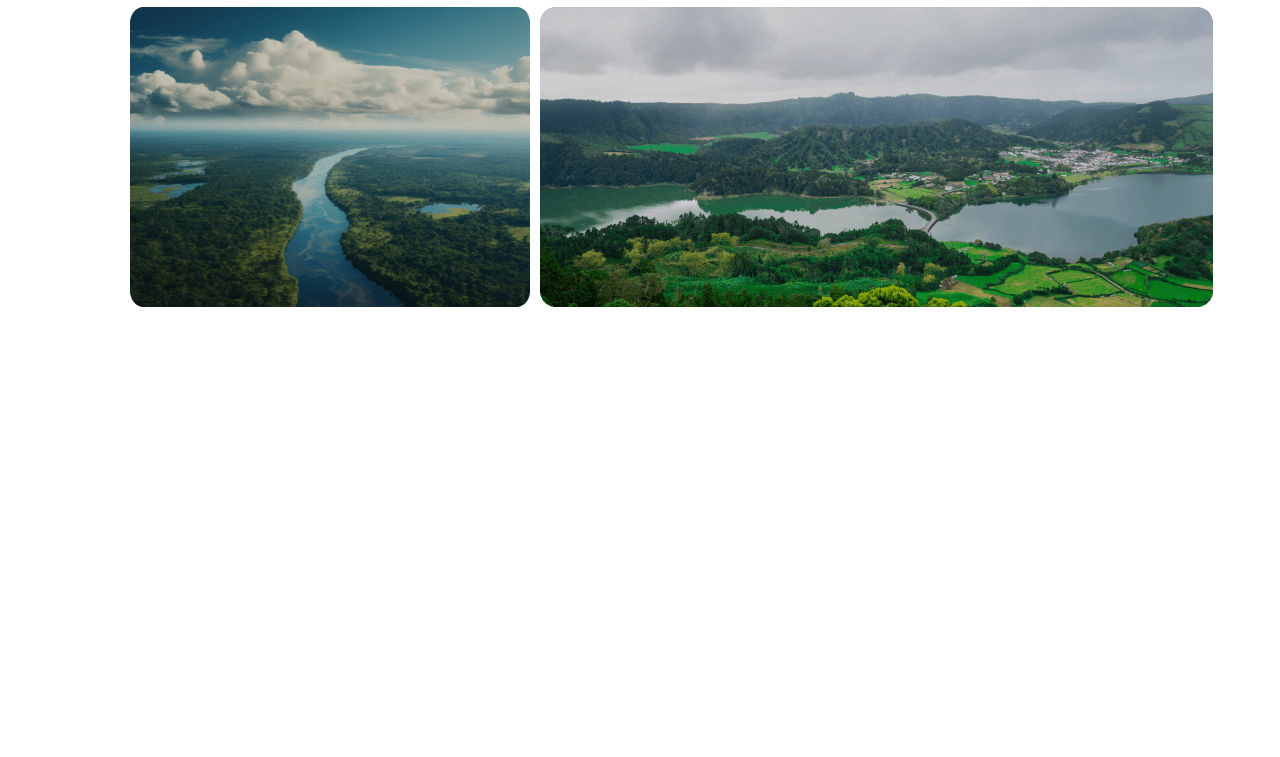
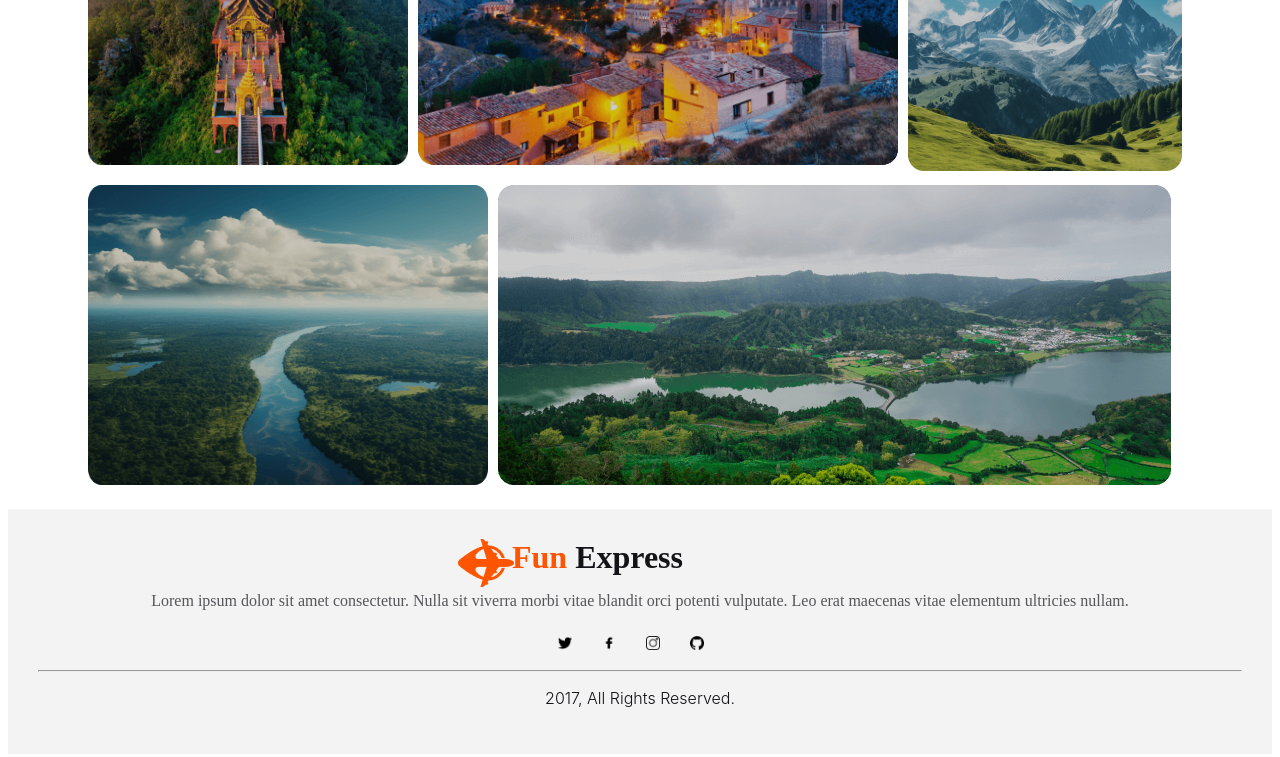
Before and after one commit to JN-Nema/B9A2, a plain HTML site: page index.html in a window 1280 px wide. Shown: the part 1990-2747 px from the top of the page. Before the commit the page ends 2309 px from the top, so only its background shows below. Drawn offline with Linux system fonts and the light colour scheme.

Commit message:
footer section added

```diff
--- a/index.html
+++ b/index.html
@@ -75,11 +75,8 @@
                  <img id="mountain" src="Images/Rectangle 4.png" alt="hi">
 
             </div>
+        </section>
 
-
-
-
-        </section>
         <section class="chose-ur-des">
             <div class="des">
                 <h3 class="tour-title">Choose Your Destination</h3>
@@ -102,8 +99,49 @@
 
             </div>
         </section>
+        <section class="why-choose-us">
+
+        </section>
+        <section class="deals-discount">
+
+        </section>
+        <section class="perfect-plce">
+
+        </section>
+        <section class="newsletter">
+
+        </section>
 
     </main>
 
 </body>
+
+<footer>
+    <section class="foot">
+        <div class="foot-title">
+           <li class="icon"><img src="Images/Group 40071 (2).png" alt=""></li><br>
+           <li class="f-head"> <span id="fun">Fun</span> Express</h3></li>
+        </div>
+    </section>
+    <section>
+        <p id="f-des" class="description">Lorem ipsum dolor sit amet
+            consectetur. Nulla
+            sit viverra morbi vitae blandit
+            orci potenti vulputate. Leo erat maecenas vitae
+             elementum ultricies nullam. </p>
+    </section>
+    <section class="icons">
+        <ul class="social-icons">
+          <li><img id="im" src="Images/twitter.png" alt=""></li>
+          <li><img id="im" src="Images/facebook.png" alt=""></li>
+          <li><img id="im" src="Images/instagram.png" alt=""></li>
+          <li><img id="im" src="Images/github.png" alt=""></li>
+        </ul>
+    </section>
+    <hr class="line">
+    <section class="copyright">
+        <p>2017, All Rights Reserved.</p>
+
+    </section>
+</footer>
 </html>
--- a/styles.css
+++ b/styles.css
@@ -1,10 +1,10 @@
 
 @import url('https://fonts.googleapis.com/css2?family=Mulish:wght@400;700;800&display=swap');
 /* shared styles */
-body{
+header, main{
     font-family: 'Mulish', sans-serif;
-    margin-left: 130px;
-    margin-right: 130px;
+    padding: 100px 50px 0px 80px;
+
 }
 .description{
     color: rgba(19, 19, 24, 0.70);
@@ -24,11 +24,12 @@ body{
     ,url(Images/Group\ 13\ \(1\)\ \(1\).png);
     border-radius: 16px;
     background-repeat: no-repeat;
-    width:100%;
+    width:1100px;
     height: 500px;
     flex-shrink: 0;
     margin-top: 100px;
-    padding: 20px 50px 10px 50px;
+
+    /* padding: 20px 50px 10px 50px; */
 
 }
 .banner-details{
@@ -156,11 +157,81 @@ body{
 }
 
 
+
+
+
+
+
+
+/* footer styles */
+footer{
+    margin-top: 20px;
+    padding-top: 30px;
+    background-color: rgba(19, 19, 24, 0.05);
+
+}
+.foot{
+    padding-left: 450px;
+
+}
+.icon{
+    height:34px;
+    width: 14px;
+}
+.f-head{
+    color: var(--Dark-01, #131318);
+    font-size: 32px;
+    font-weight: 800;
+    text-align: center;
+    padding-left: 40px;
+}
+#fun{
+    color: #FF5400;
+}
+#f-des{
+    text-align: center;
+    padding: 0px 40px 0px 40px;
+}
+.foot-title{
+    display: flex;
+    list-style: none;
+
+
+}
+#im{
+    width: 14px;
+    height: 14px;
+}
+.social-icons{
+    list-style: none;
+    display: flex;
+    gap: 30px;
+    padding-top: 10px;
+    padding-left: 550px;
+}
+.copyright{
+    text-align: center;
+    color: #131318;
+    font-family: Inter;
+    font-size: 16px;
+    font-style: normal;
+    font-weight: 300;
+    line-height: normal;
+    padding-bottom: 30px;
+}
+.line{
+    margin-left: 30px;
+    margin-right: 30px;
+
+
+}
+
+
 /* responsive media query */
 @media screen and (max-width: 600px) {
-    body{
-        margin-left:30px;
-        margin-right:30px;
+    main, header{
+        padding-left: 20px;
+        padding-right: 10px;
     }
     .banner{
         position: center;
@@ -198,5 +269,7 @@ body{
         width: 560px;
         height: 300px;
     }
-
+    .foot, .social-icons{
+        padding-left: 200px;
+    }
 }
```
Also changed, not shown: Images/facebook.png (added), Images/github.png (added), Images/instagram.png (added), Images/twitter.png (added).
